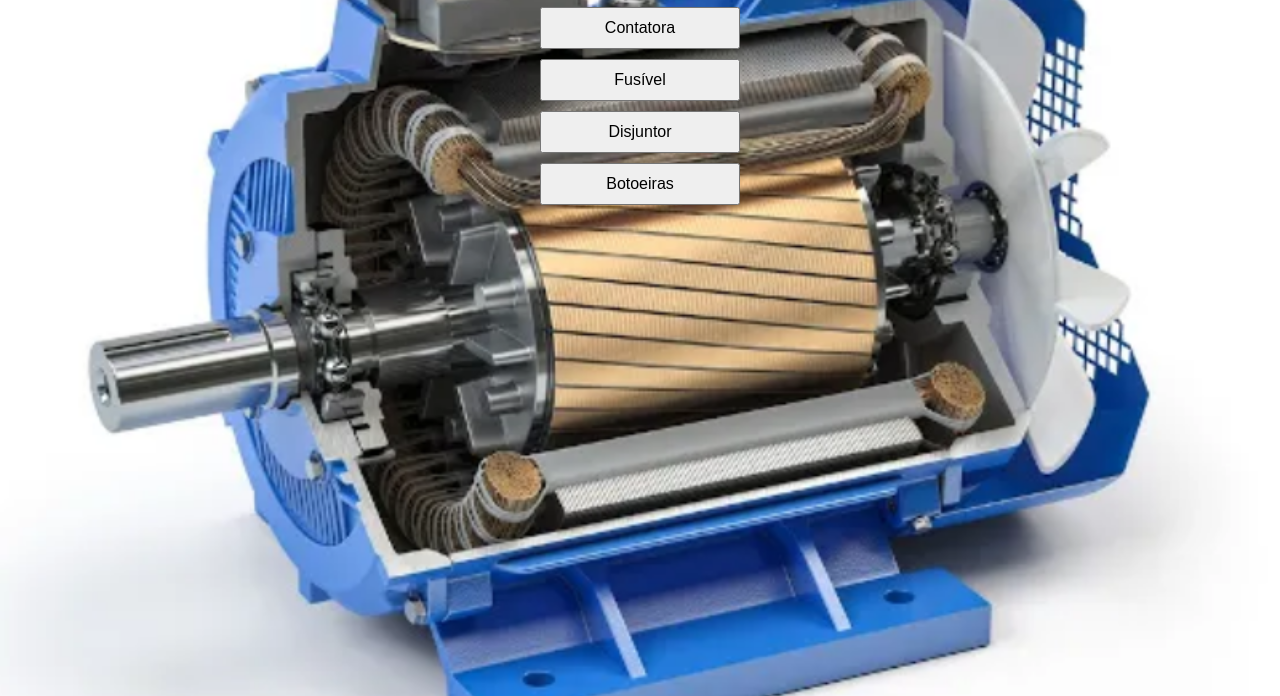
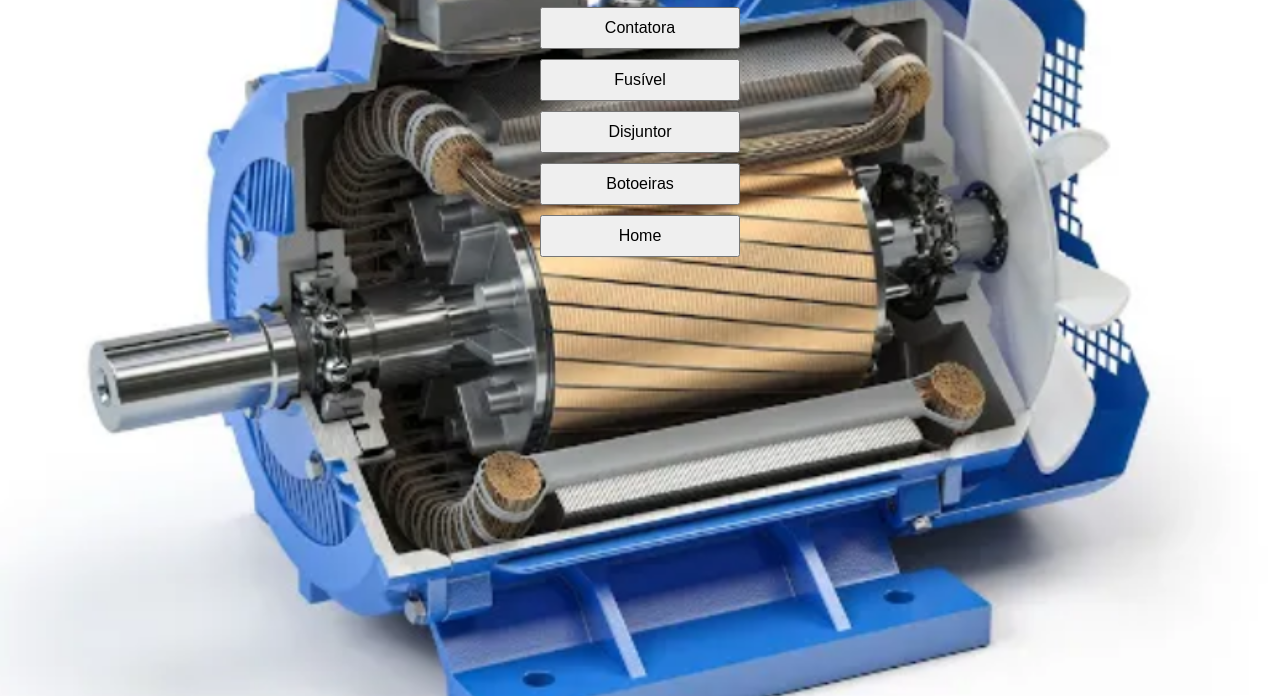
Before and after one commit to Motivamais/aprendendoeletrica, a plain HTML site: page index.html in a window 1280 px wide. Shown: the part 125-821 px from the top of the page. Drawn offline with Linux system fonts and the light colour scheme.

Commit message:
Update index.html

```diff
--- a/index.html
+++ b/index.html
@@ -40,6 +40,7 @@
     <button onclick="showImage('fusivel.jpeg')">Fusível</button>
     <button onclick="showImage('disjuntor.jpeg')">Disjuntor</button>
     <button onclick="showImage('botoeira.jpeg')">Botoeiras</button>
+    <button onclick="showHome()">Home</button>
     <div id="image-container"></div>
 
     <script>
```
